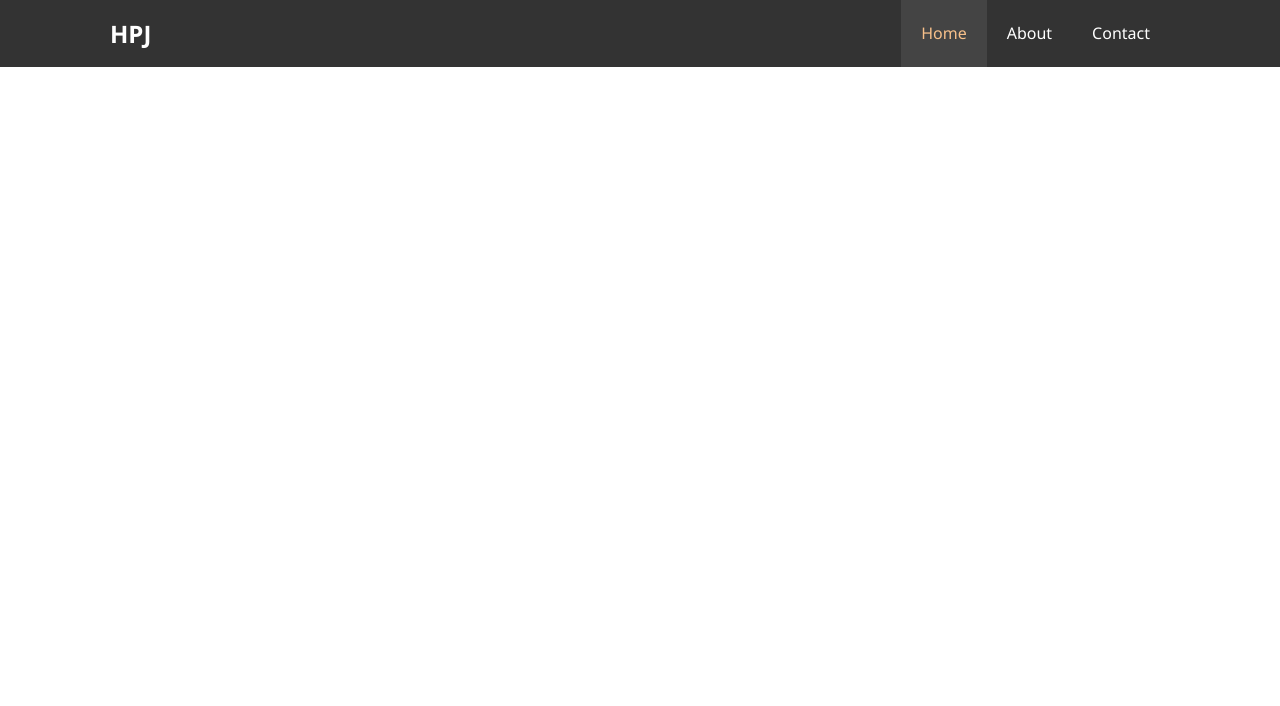
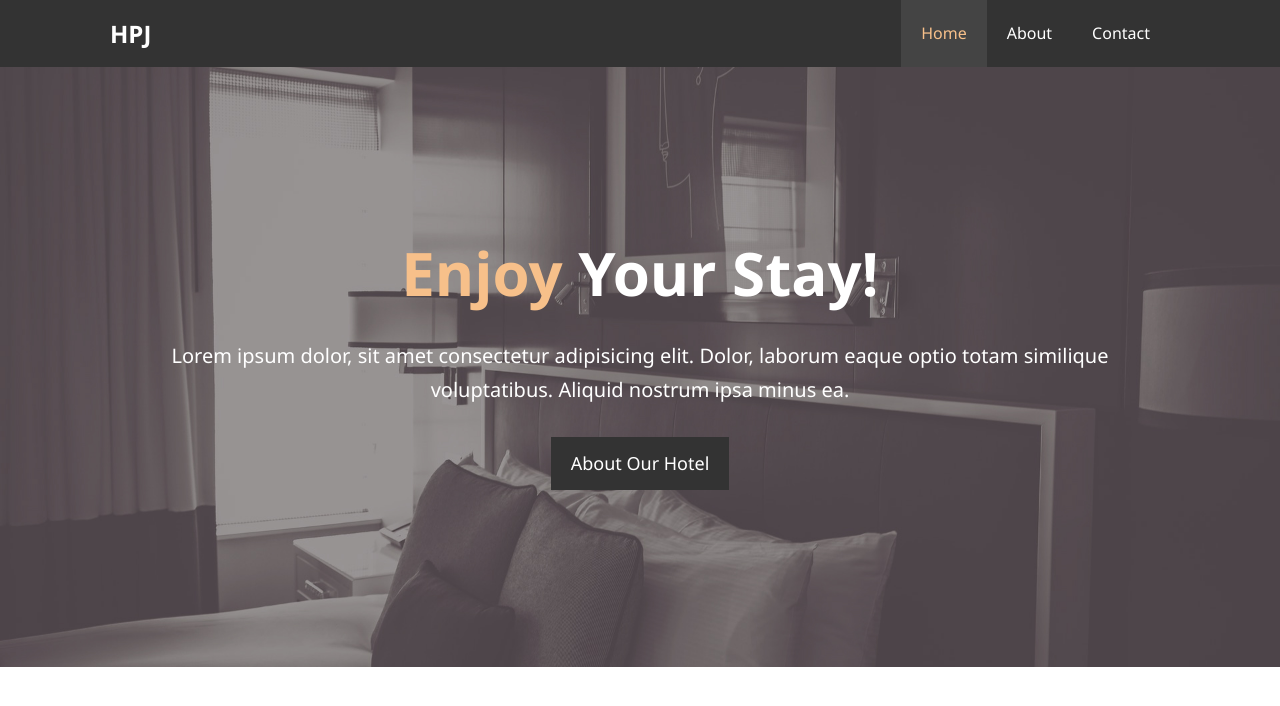
Before and after one commit to pjblitz86/HTML_CSS_Sandbox, a plain HTML site: page hotel_website/index.html in a window 1280 px wide. Drawn offline with Linux system fonts and the light colour scheme.

Commit message:
add and style showcase container

```diff
--- a/hotel_website/css/style.css
+++ b/hotel_website/css/style.css
@@ -33,6 +33,29 @@ p {
   max-width: 1100px;
   overflow: auto;
   padding: 0 20px;
+}
+
+.text-primary {
+  color: #f7c08a;
+}
+
+.lead {
+  font-size: 20px;
+}
+
+.btn {
+  display: inline-block;
+  font-size: 18px;
+  color: #fff;
+  background: #333;
+  padding: 13px 20px;
+  border: none;
+  cursor: pointer;
+}
+
+.btn:hover {
+  background: #f7c08a;
+  color: #333;
 }
 
 /* Navbar */
@@ -71,3 +94,25 @@ p {
   background: #444;
   color: #f7c08a;
 }
+
+/* Showcase */
+#showcase {
+  background: url("../img/showcase.jpg") no-repeat center center/cover;
+  height: 600px;
+}
+
+#showcase .showcase-content {
+  color: #fff;
+  text-align: center;
+  padding-top: 170px;
+}
+
+#showcase .showcase-content h1 {
+  font-size: 60px;
+  line-height: 1.2em;
+}
+
+#showcase .showcase-content p {
+  padding-bottom: 20px;
+  line-height: 1.7em;
+}
--- a/hotel_website/index.html
+++ b/hotel_website/index.html
@@ -24,6 +24,19 @@
           </ul>
         </div>
       </nav>
+      <div id="showcase">
+        <div class="container">
+          <div class="showcase-content">
+            <h1><span class="text-primary">Enjoy</span> Your Stay!</h1>
+            <p class="lead">
+              Lorem ipsum dolor, sit amet consectetur adipisicing elit. Dolor,
+              laborum eaque optio totam similique voluptatibus. Aliquid nostrum
+              ipsa minus ea.
+            </p>
+            <a class="btn" href="./about.html">About Our Hotel</a>
+          </div>
+        </div>
+      </div>
     </header>
   </body>
 </html>
```
